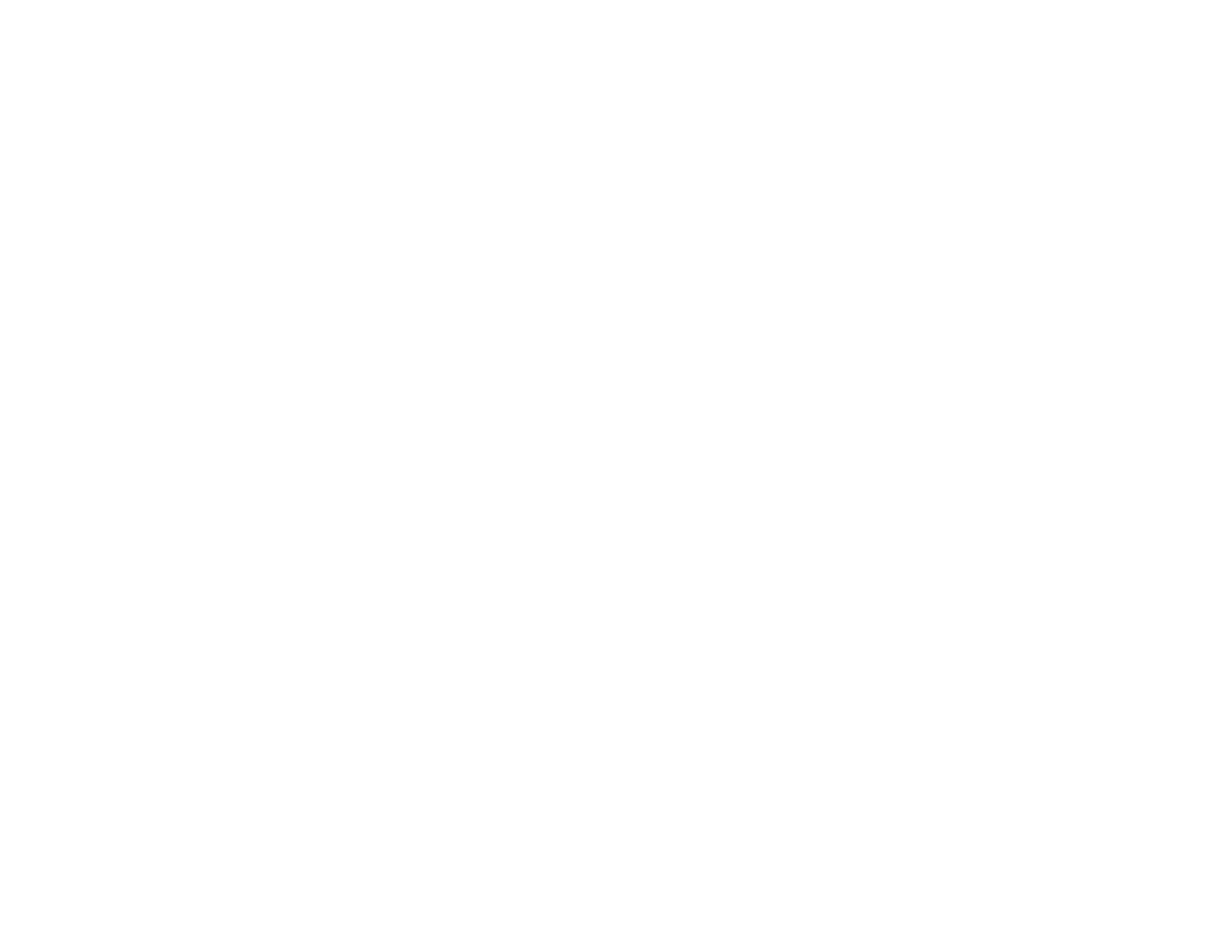
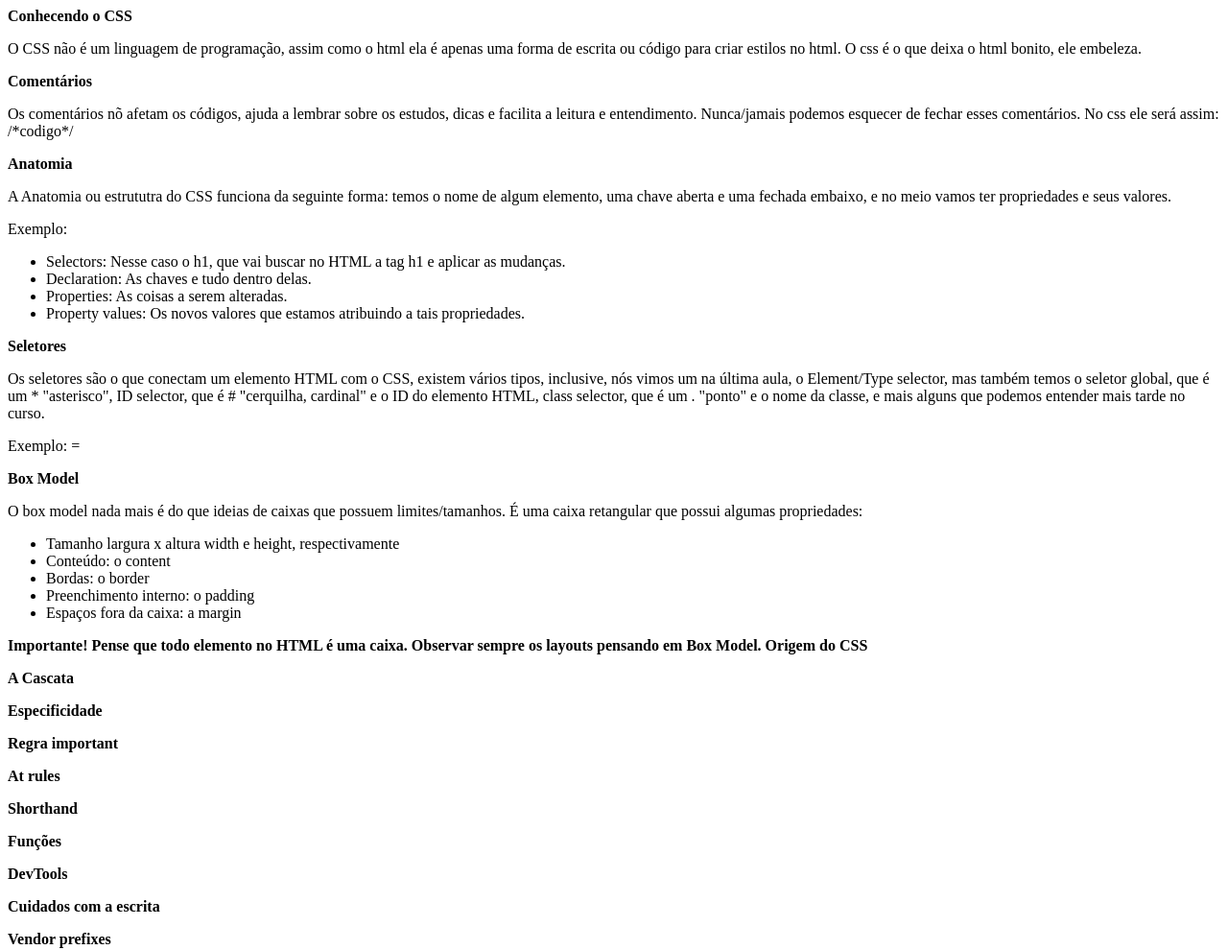
Before and after one commit to AlmeidaRenata95/DiscoverHtml_Css, a plain HTML site: page CSS/Aula01.html in a window 1280 px wide. Shown: the whole page at 96% size. Before the commit the page ends 800 px from the top, so only its background shows below. Drawn offline with Linux system fonts and the light colour scheme.

Commit message:
estudos sobre as propriedades e elementos do CSS

```diff
--- a/CSS/Aula01.html
+++ b/CSS/Aula01.html
@@ -1,12 +1,94 @@
 <!DOCTYPE html>
-<html lang="en">
+<html lang="pt">
 <head>
     <meta charset="UTF-8">
     <meta http-equiv="X-UA-Compatible" content="IE=edge">
     <meta name="viewport" content="width=device-width, initial-scale=1.0">
-    <title>Conhecendo o CSS</title>
+    <title>O guia estelar de CSS</title>
 </head>
 <body>
+    <b>Conhecendo o CSS</b>
+        <p>O CSS não é um linguagem de programação, assim como o html ela é apenas uma forma de escrita ou código para criar estilos no html. O css é o que deixa o html bonito, ele embeleza.
+        </p>
+    <b>Comentários</b>
+        <p>Os comentários nõ afetam os códigos, ajuda a lembrar sobre os estudos, dicas e facilita a leitura e entendimento. Nunca/jamais podemos esquecer de fechar esses comentários. No css ele será assim: /*codigo*/</p>
+    <b>Anatomia</b>
+        <p> A Anatomia ou estrututra do CSS funciona da seguinte forma: temos o nome de algum elemento, uma chave aberta <!-- essa são as chaves {}--> e uma fechada embaixo, e no meio vamos ter propriedades e seus valores.</p>
+        <p>Exemplo:
+            <!--
+                h1{
+                    color: blue;
+                    font-size: 60px;
+                    background: gray
+                }
+        -->
+        <ul>
+            <li>Selectors: Nesse caso o h1, que vai buscar no HTML a tag h1 e aplicar as mudanças.</li>
+            <li>Declaration: As chaves e tudo dentro delas.</li>
+            <li>Properties: As coisas a serem alteradas.</li>
+            <li>Property values: Os novos valores que estamos atribuindo a tais propriedades.</li>
+        </ul>
+    </p>
+    <b>Seletores</b>
+    <p>
+        Os seletores são o que conectam um elemento HTML com o CSS, existem vários tipos, inclusive, nós vimos um na última aula, o Element/Type selector, mas também temos o seletor global, que é um * "asterisco", ID selector, que é # "cerquilha, cardinal" e o ID do elemento HTML, class selector, que é um . "ponto" e o nome da classe, e mais alguns que podemos entender mais tarde no curso.
+    <p>
+        Exemplo:
+    =</p>
+    <!--
+<div id="container" class="m-40">
+	<h1>Título</h1>
+	<h2>Subtitulo</h2>
+</div>
+CSS
+/* ID selector */
+#container {
+	width: 200px;
+}
 
+/* Class selector */
+.m-40 {
+	margin: 40px;
+}
+
+/* Element/Type selector + Agrupamento de seletores */
+h1, h2 {
+	color: blue;
+	font-size: 60px;
+	background: gray;
+}
+-->
+
+    </p>
+    <b>Box Model</b>
+    <p>O box model nada mais é do que ideias de caixas que possuem limites/tamanhos. É uma caixa retangular que possui algumas propriedades: </p>
+    <uL>
+        <li>Tamanho largura x altura width e height, respectivamente</li>
+        <li>Conteúdo: o content</li>
+        <li>Bordas: o border</li>
+        <li>Preenchimento interno: o padding</li>
+        <li>Espaços fora da caixa: a margin</li>
+    </uL>
+    <b>Importante! Pense que todo elemento no HTML é uma caixa. Observar sempre os layouts pensando em Box Model.</b>
+    <b>Origem do CSS</b>
+    <p></p>
+    <b>A Cascata</b>
+    <p></p>
+    <b>Especificidade</b>
+    <p></p>
+    <b>Regra important</b>
+    <p></p>
+    <b>At rules</b>
+    <p></p>
+    <b>Shorthand</b>
+    <p></p>
+    <b>Funções</b>
+    <p></p>
+    <b>DevTools</b>
+    <p></p>
+    <b>Cuidados com a escrita</b>
+    <p></p>
+    <b>Vendor prefixes</b>
+    <p></p>
 </body>
 </html>
```
